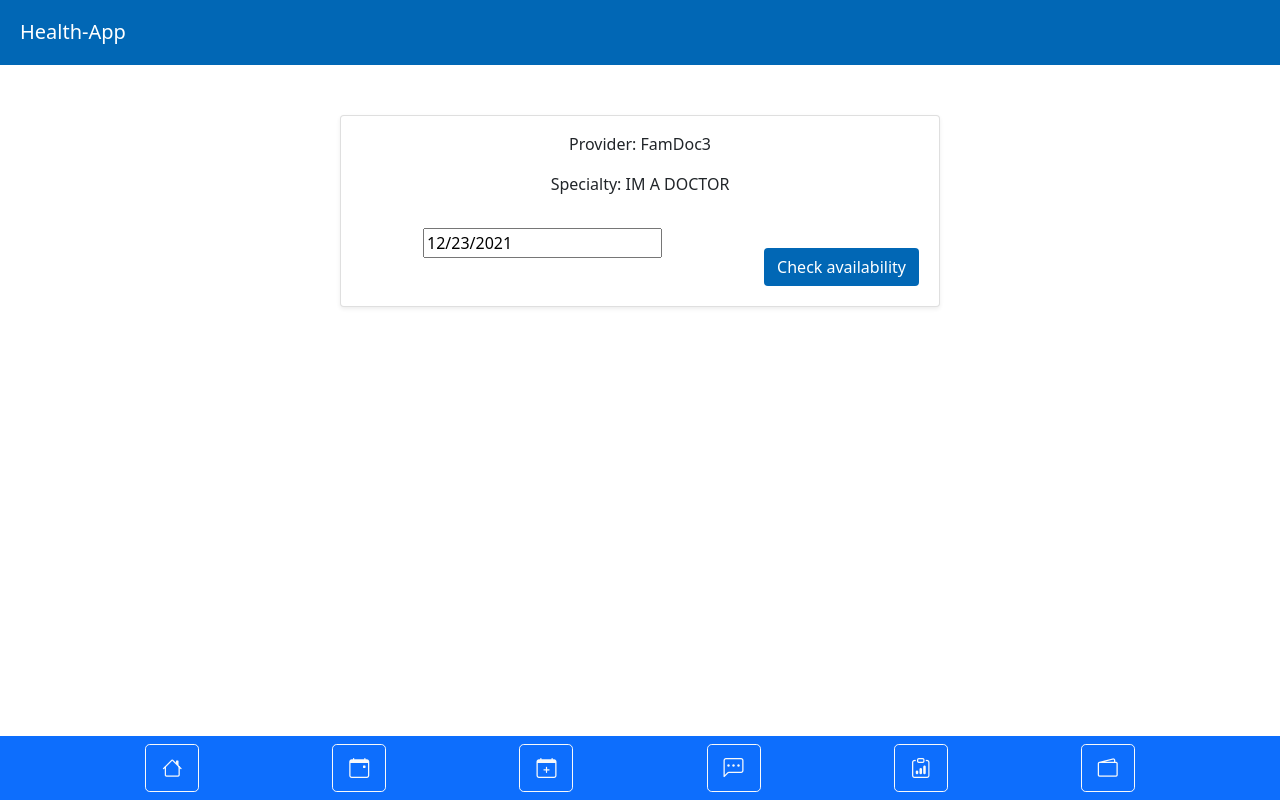
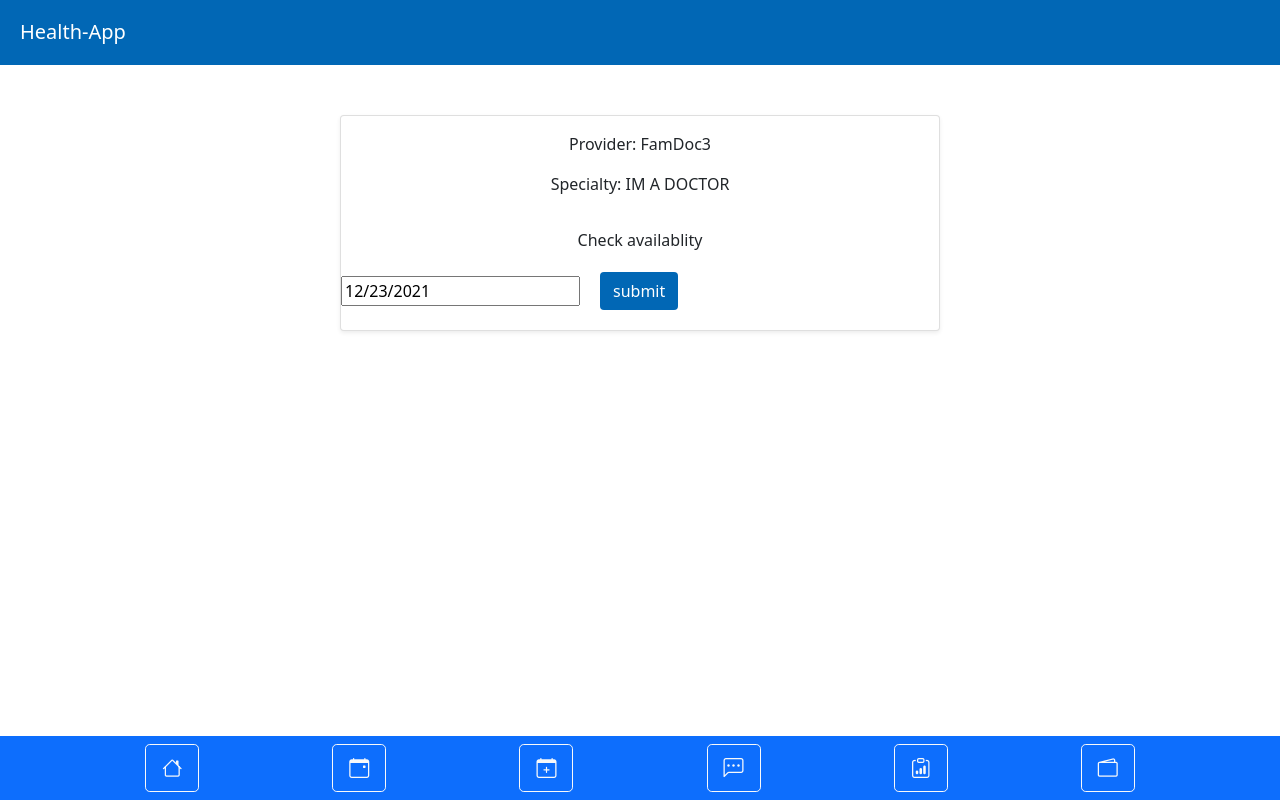
Before and after one commit to conleyannmarie/health-app, a React (Create React App) app in the folder client/: page /selectdate in a window 1280 px wide. Built offline with nearby package versions, Linux system fonts and the light colour scheme.

Commit message:
flex and align submit button for appointments

```diff
--- a/client/src/components/Navigation/index.js
+++ b/client/src/components/Navigation/index.js
@@ -13,7 +13,7 @@ const Navigation = () => {
             {/* calendar */}
             <a className='btn btn-outline-light btn-lg' href='#' role='button'>
                {' '}
-               <i className='bi bi-calendar-event'></i>{' '}
+               <i className='bi bi-calendar-event '></i>{' '}
             </a>
             {/* Schedule */}
             <a className='btn btn-outline-light btn-lg' href='/selectdate' role='button'>
--- a/client/src/components/SelectDate/index.js
+++ b/client/src/components/SelectDate/index.js
@@ -34,7 +34,8 @@ const SelectDate = (props) => {
                Specialty: <span>{selectDateState.specialty}</span>
             </p>
          </div>
-         <div className='create-appt'>
+         <span>Check availablity</span>
+         <div className='create-appt' style={{display: "flex", alignItems: "center" }}>
             <DatePicker
                selected={selectDateState.date}
                onChange={(selectedDate) => handleCalendarChange(selectedDate)}
@@ -45,7 +46,7 @@ const SelectDate = (props) => {
                // to={`/timeavailable/?${selectDateState.provider}/?${selectDateState.specialty}/?${selectDateState.date}`}
                to={`/timeavailable/${selectDateState.provider}/${selectDateState.specialty}/${selectDateState.date}`}
             >
-               <button className='btn btn-add'>Check availability</button>
+               <button className='btn btn-add'>submit</button>
             </Link>
          </div>
       </div>
--- a/client/src/index.css
+++ b/client/src/index.css
@@ -188,7 +188,6 @@ footer {
 .btn-add {
    background-color: var(--primary-color) !important;
    color: #ffffff !important;
-   float: right;
    margin: 20px;
 }
 
```
